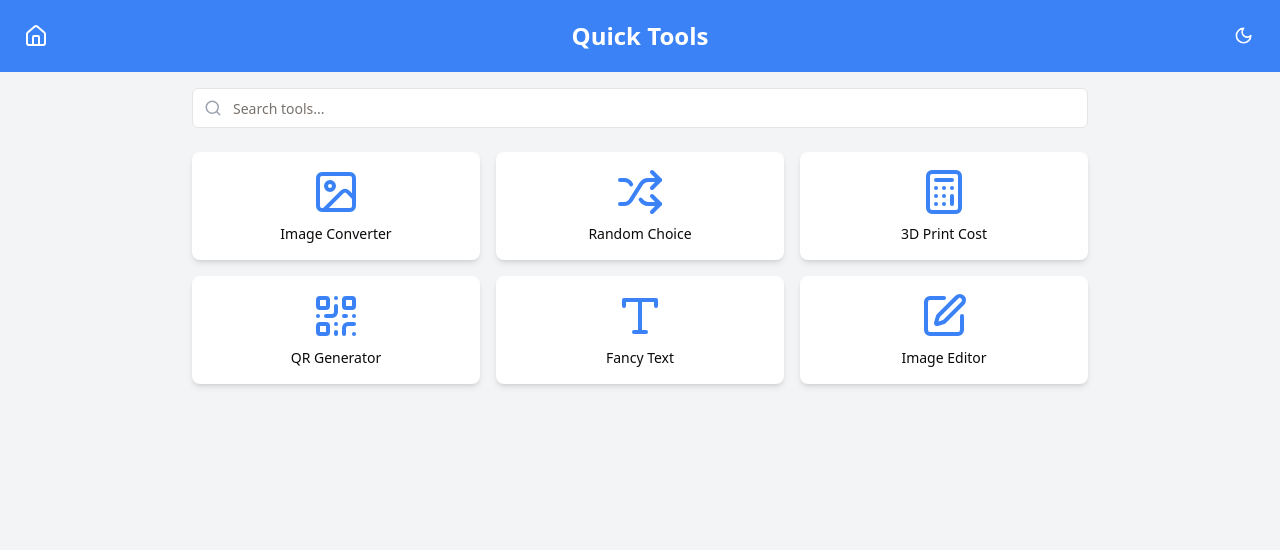
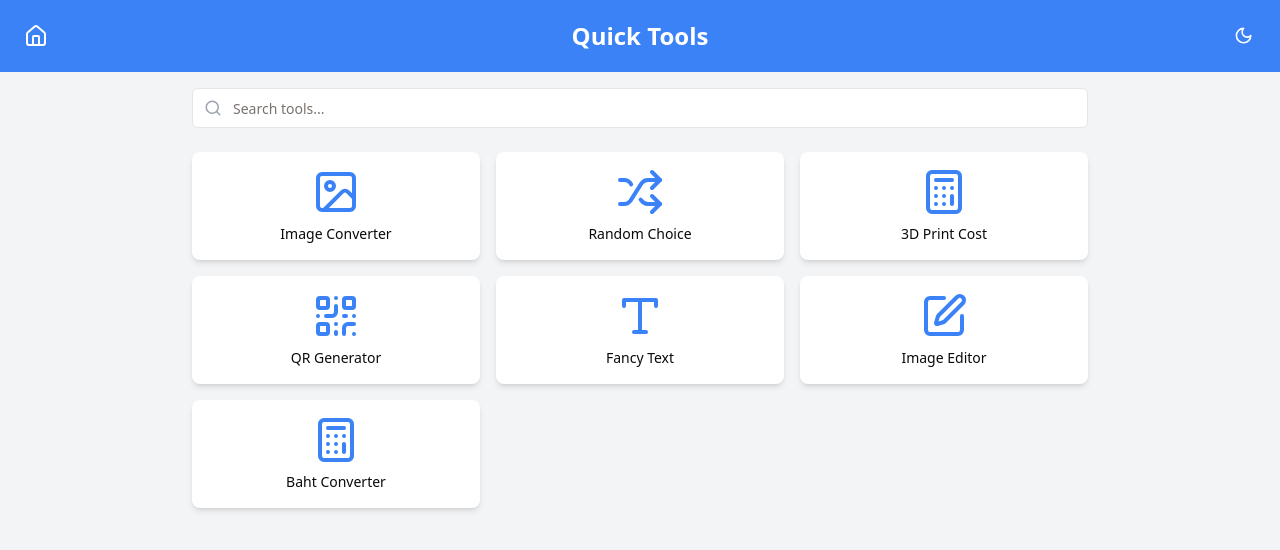
Before and after one commit to lukebatchelor/quick-tools, a React (Vite) app: page / in a window 1280 px wide. Shown: the top 550 px of the page. Built offline with nearby package versions, Linux system fonts and the light colour scheme.

Commit message:
Update App.jsx

```diff
--- a/src/App.jsx
+++ b/src/App.jsx
@@ -13,6 +13,7 @@ const PrintingCostCalculator = lazy(() => import('./tools/PrintingCostCalculator
 const QRCodeGenerator = lazy(() => import('./tools/QRCodeGenerator'));
 const FancyTextGenerator = lazy(() => import('./tools/FancyTextGenerator'));
 const ImageEditor = lazy(() => import('./tools/ImageEditor'));
+const BahtConverter = lazy(() => import('./tools/BahtToAudConverter'));
 
 const tools = [
   { name: 'Image Converter', icon: Image, path: '/image-converter', component: ImageConverter },
@@ -21,6 +22,8 @@ const tools = [
   { name: 'QR Generator', icon: QrCode, path: '/qr-generator', component: QRCodeGenerator },
   { name: 'Fancy Text', icon: Type, path: '/fancy-text', component: FancyTextGenerator },
   { name: 'Image Editor', icon: Edit, path: '/image-editor', component: ImageEditor },
+  { name: 'Baht Converter', icon: Calculator, path: '/baht-converter', component: BahtConverter },
+
 ];
 
 function App() {
```
